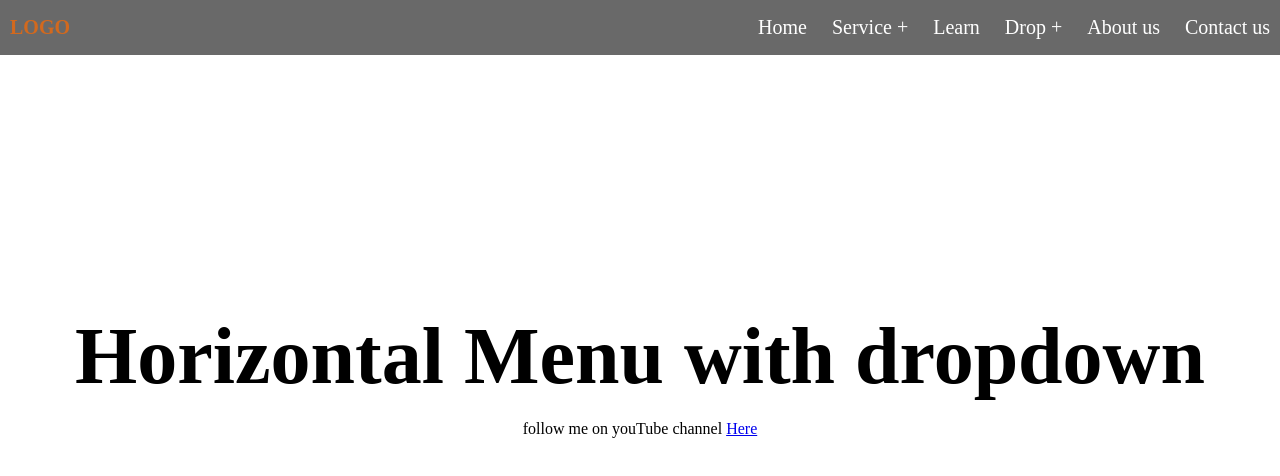
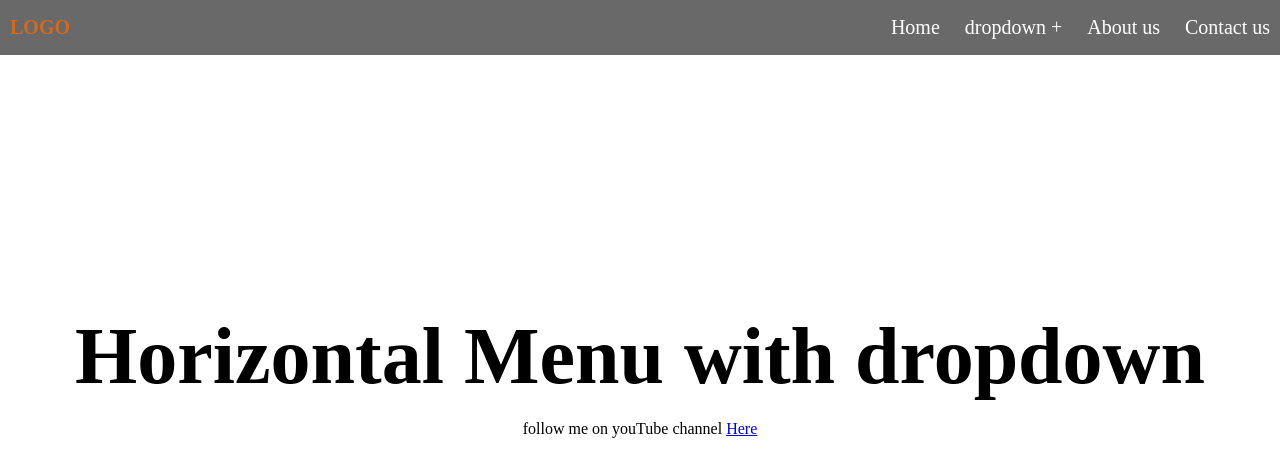
Before and after one commit to ismaelcarlo2211/menuDropdown, a plain HTML site: page index.html in a window 1280 px wide. Drawn offline with Linux system fonts and the light colour scheme.

Commit message:
second push

```diff
--- a/index.html
+++ b/index.html
@@ -14,17 +14,13 @@
         <nav>
             <ul>
                 <li><a href="#">Home</a></li>
-                <li><a href="#">Service +</a>
+                <li><a href="#">dropdown +</a>
                     <ul class="dropdown">
                         <li><a href="#">dropdownlist</a></li>
                         <li><a href="#">dropdownlist</a></li>
                         <li><a href="#">dropdownlist</a></li>
                         <li><a href="#">dropdownlist</a></li>
                     </ul>
-                </li>
-                <li><a href="#">Learn</a></li>
-                <li><a href="#">Drop +</a>
-
                 </li>
                 <li><a href="#">About us</a></li>
                 <li><a href="#">Contact us</a></li>
```
